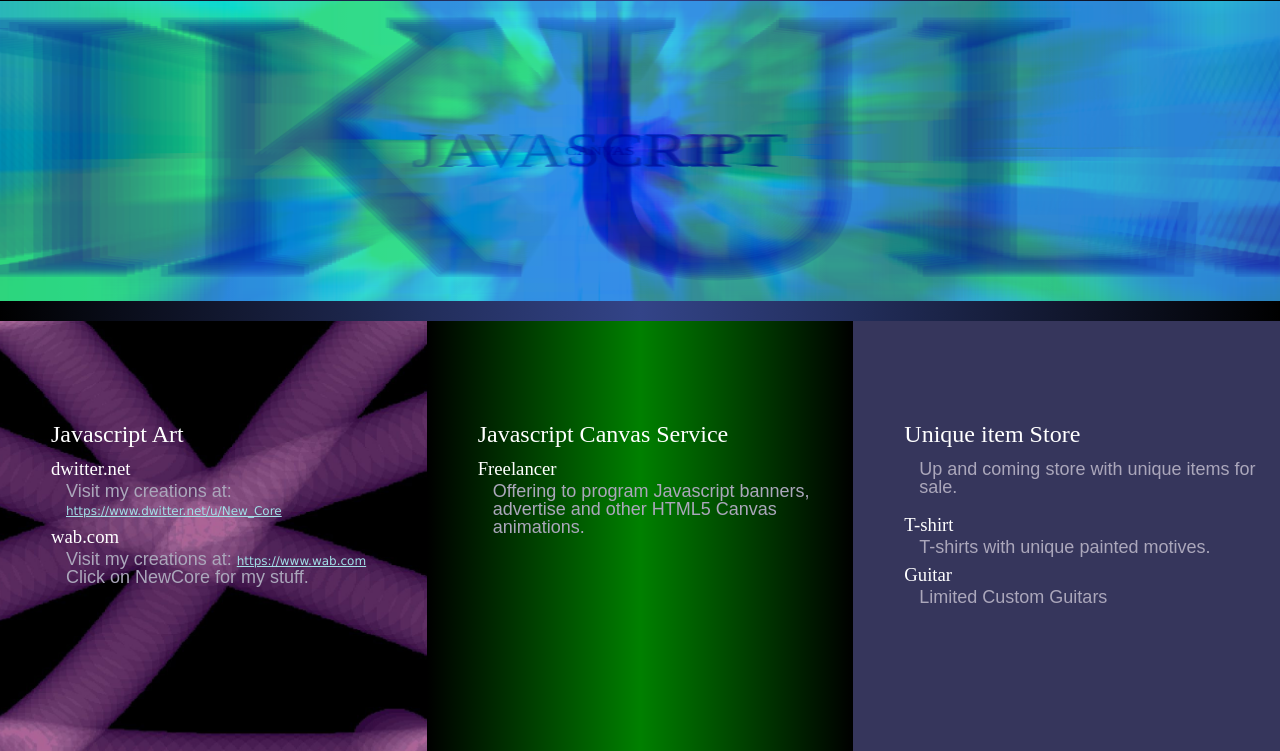
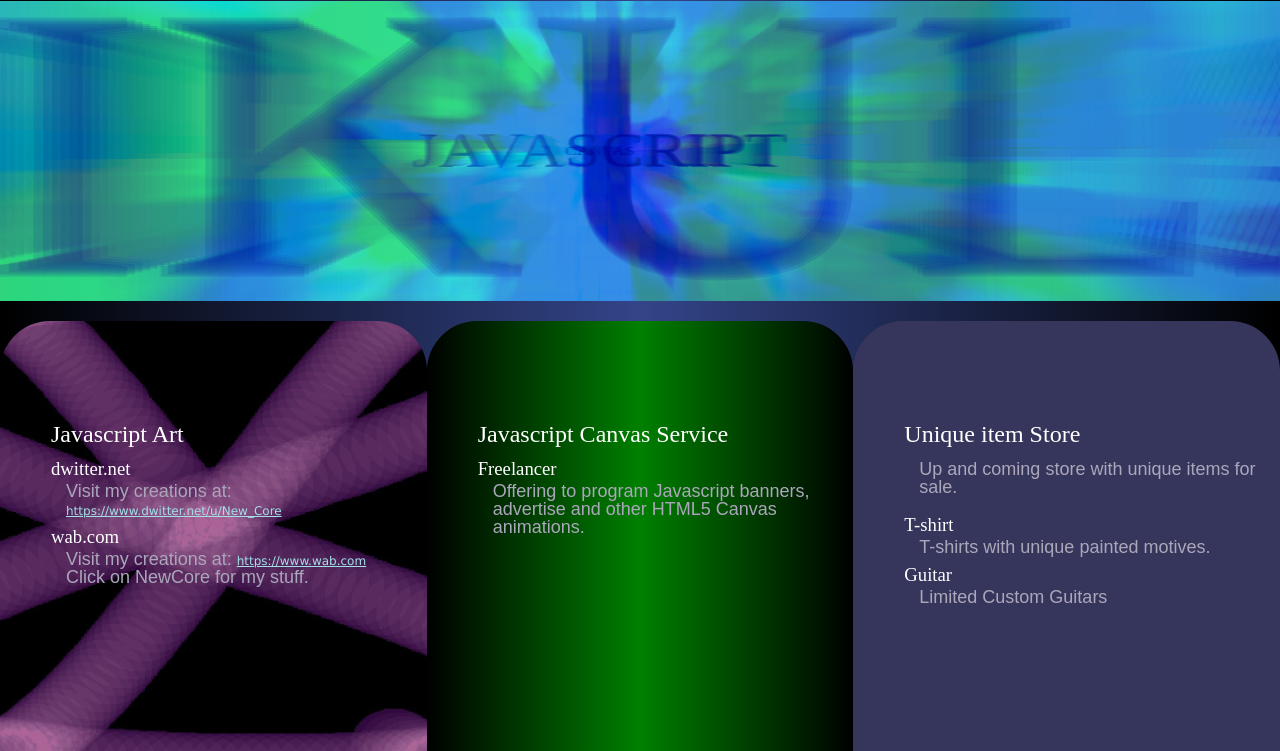
Before and after one commit to JariNikula/nikula-canvas, a plain HTML site: page index.htm in a window 1280 px wide. Shown: the part 49-800 px from the top of the page. Drawn offline with Linux system fonts and the light colour scheme; animation ran at ten frames a second.

Commit message:
Add files via upload

```diff
--- a/stilmall.css
+++ b/stilmall.css
@@ -100,6 +100,7 @@
     }
 
    .col-container {
+        background-image: linear-gradient(to right, black ,#334488,black);
         display: table;
         width: 100%;
         height:500px;
@@ -119,6 +120,7 @@
         background-position: center;
         background-repeat: no-repeat;
         background-size: cover;
+        border-radius: 50px;
     }
     .col2 {
         display: table-cell;
@@ -126,12 +128,14 @@
         padding-top: 50px;
         width: 33%;
         background-image: linear-gradient(to right, black ,green, black);
+        border-radius: 50px;
     }
     .col3 {
         display: table-cell;
         padding: 16px;
         padding-top: 100px;
         width: 33%;
+        border-radius: 50px;
     }
     div.col1 p, div.col2 p, div.col3 p {
         margin: 0px;
```
